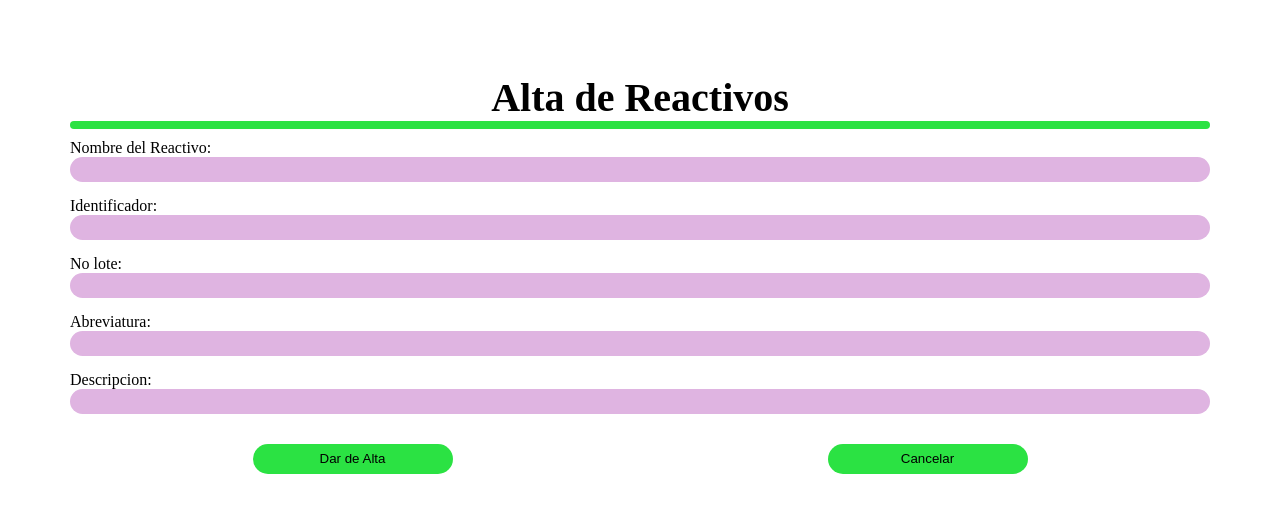
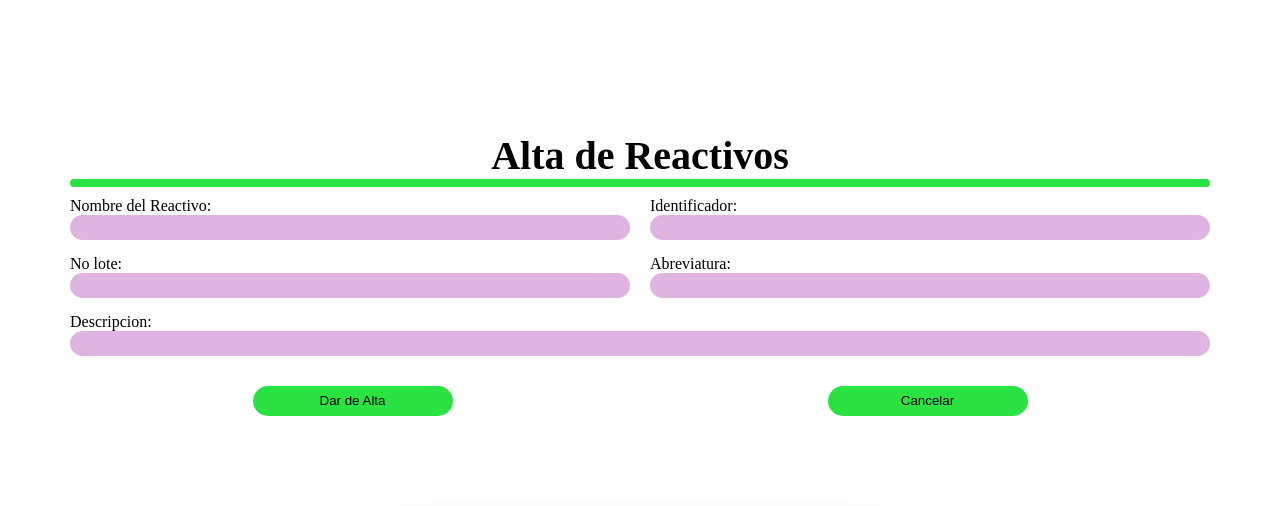
Before and after one commit to LuisLuna24/Bitacoras, a PHP site: page /alta_reactivos.html in a window 1280 px wide. Shown: the top 506 px of the page. Run offline with PHP 8.4, Linux system fonts and the light colour scheme.

Commit message:
alta de reactivos actualizada

```diff
--- a/alta_reactivos.html
+++ b/alta_reactivos.html
@@ -18,23 +18,29 @@
                 </div>
 
                 <div class="dat-datos">
-                    <div class="datoo1">
+                    <div class="datoo">
+                        <div>
                             <label for="dat1">Nombre del Reactivo:</label>
                             <input type="text">
                         </div>
-                    <div class="datoo2">
+                        <div>
                             <label for="dat2">Identificador:</label>
                             <input type="text">
                         </div>
-                    <div class="datoo3">
+                    </div>
+
+                    <div class="datoo">
+                        <div>
                             <label for="dat3">No lote:</label>
                             <input type="text">
                         </div>
-                    <div class="datoo4">
+                        <div >
                             <label for="dat4">Abreviatura:</label>
                             <input type="text">
                         </div>
-                    <div class="datoo5">
+                    </div>
+
+                    <div class="datoos">
                         <label for="dat5">Descripcion:</label>
                         <input type="text">
                     </div>
--- a/css/alta_reactivos.css
+++ b/css/alta_reactivos.css
@@ -59,6 +59,13 @@
   border: none;
   background-color: #dfb4e1;
 }
+.datoo{
+  width: 100%;
+  display: grid;
+  gap: 20px;
+  grid-template-columns: repeat(auto-fit, minmax(250px, 1fr));
+
+}
 h2 {
   text-align: center;
   font-size: 18px;
@@ -66,6 +73,9 @@
   letter-spacing: 1px;
   color: white;
   padding: 30px 0;
+}
+.datoo{
+
 }
 .botones {
   display: grid;
@@ -91,6 +101,7 @@
   transform: translateY(2px);
   transition: 0.3s;
 }
+
 
 .padre {
   margin: 80px 70px 70px;
```
Lines whose indentation alone changed are shown as unchanged.
